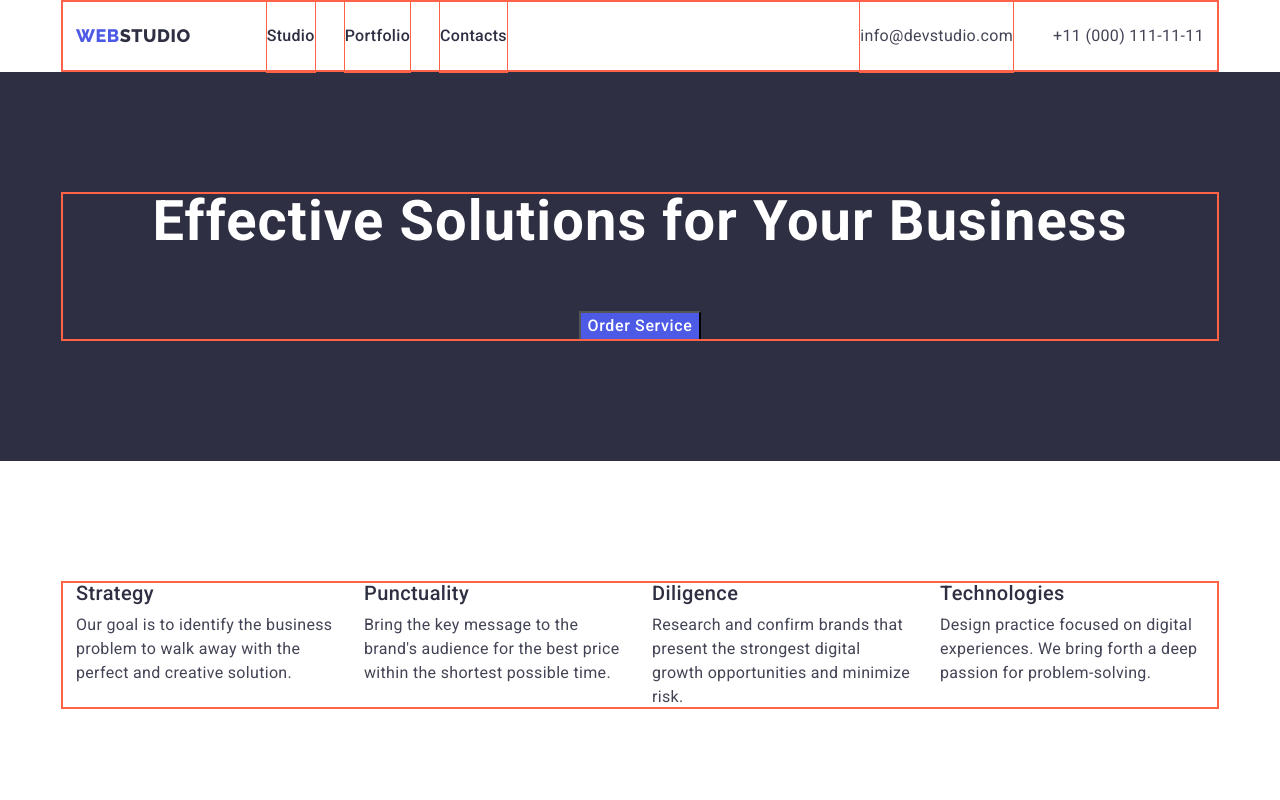
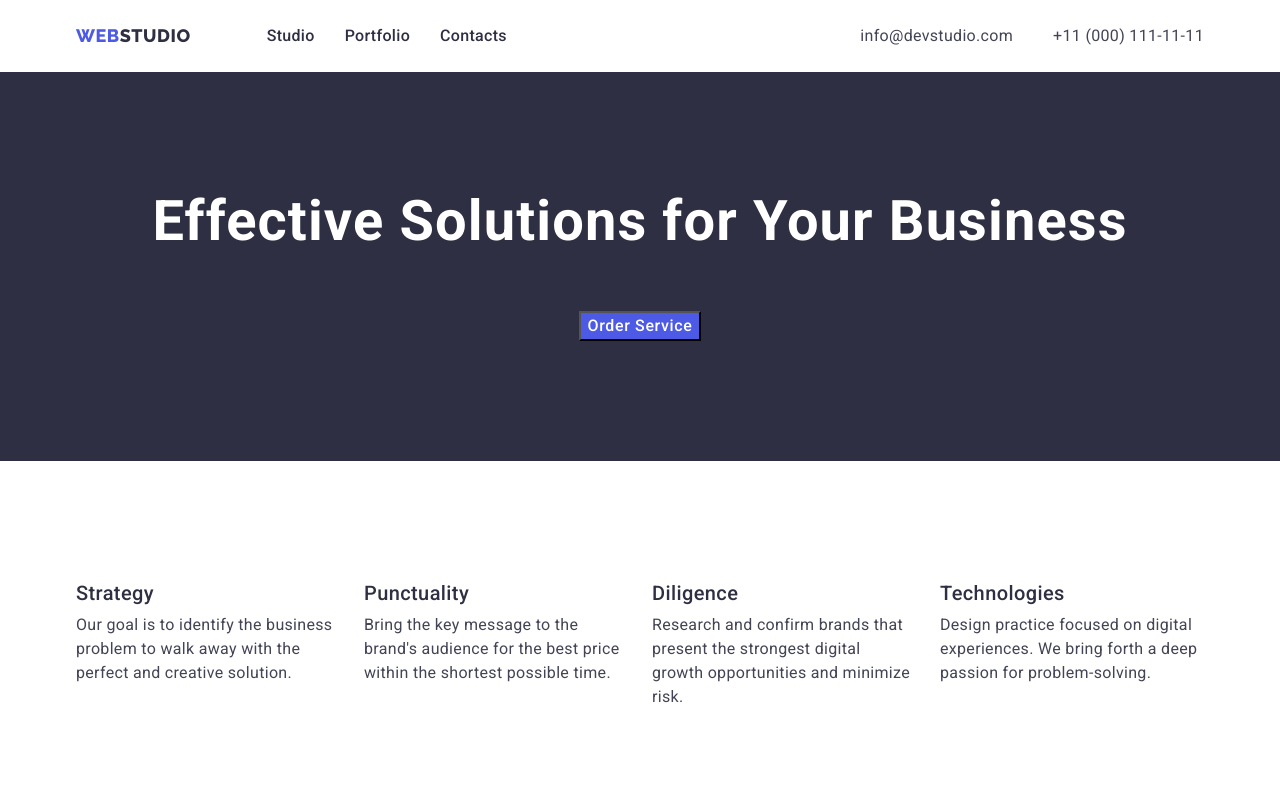
Before and after one commit to vosob/goit-markup-hw-03, a plain HTML site: page index.html in a window 1280 px wide. Shown: the top 800 px of the page. Drawn offline with nearby package versions, Linux system fonts and the light colour scheme.

Commit message:
Update styles.css

```diff
--- a/css/styles.css
+++ b/css/styles.css
@@ -60,8 +60,8 @@ button {
     margin-right: auto;
     padding: 0 15px;
 
-    outline: 2px solid tomato;
-    outline-offset: -2px;
+    /* outline: 2px solid tomato;
+    outline-offset: -2px; */
 }
 /**
   |============================
@@ -129,7 +129,7 @@ button {
 }
 
 .address-list-item:not(:last-child) {
-    outline: 1px solid tomato;
+    /* outline: 1px solid tomato; */
     margin-right: 40px;
 }
 
@@ -150,10 +150,10 @@ button {
 .header-list-item:not(:last-child) {
     margin-right: 30px;
 }
-
+/*
 .header-list li {
     outline: 1px solid tomato;
-}
+} */
 
 .header-list a:hover,
 .header-list a:focus {
@@ -287,7 +287,6 @@ button {
 
 .section-works-list {
     display: flex;
-    outline: 1px solid tomato;
 }
 
 .works-list-item:not(:last-child) {
```
